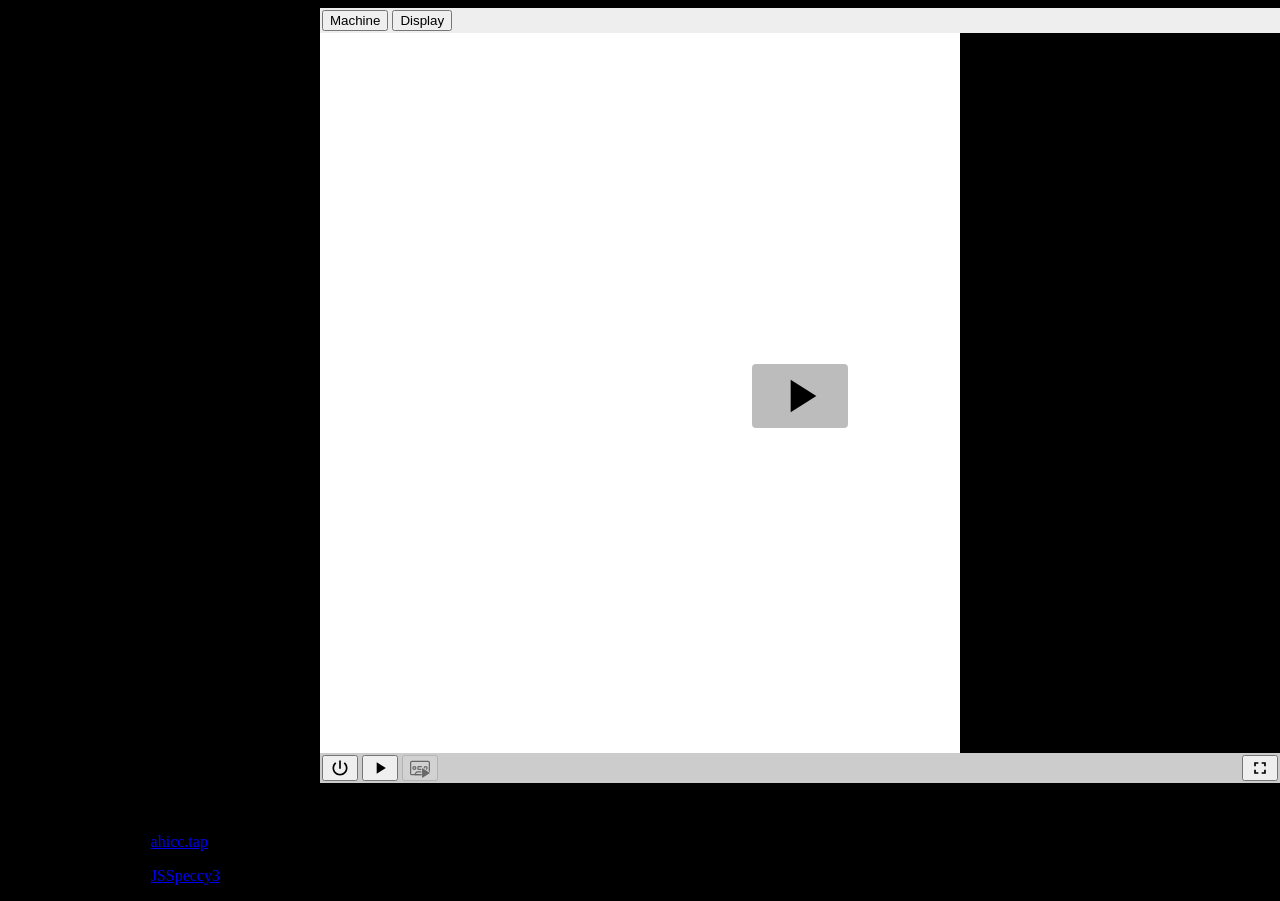
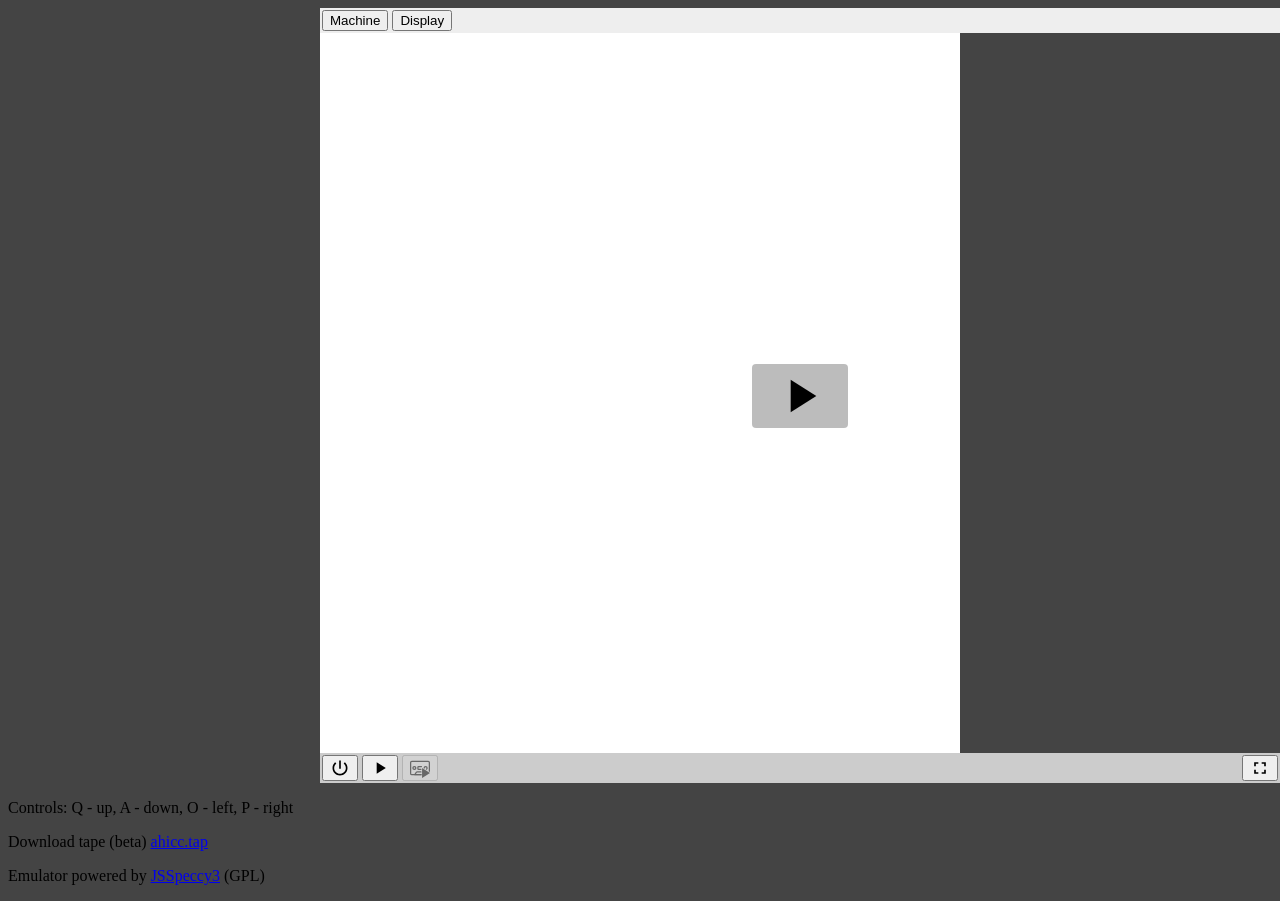
Before and after one commit to realgdman/realgdman.github.io, a plain HTML site: page index.html in a window 1280 px wide. Drawn offline with Linux system fonts and the light colour scheme; no server answers.

Commit message:
font color

```diff
--- a/index.html
+++ b/index.html
@@ -5,8 +5,8 @@
         <script src="jsspeccy/jsspeccy.js"></script>
         <style>
             body {
-                background-color: #000;
-		font-color: #fff;
+                background-color: #444;
+		color: #000;
             }
             #jsspeccy {
                 width: 640px;
```
